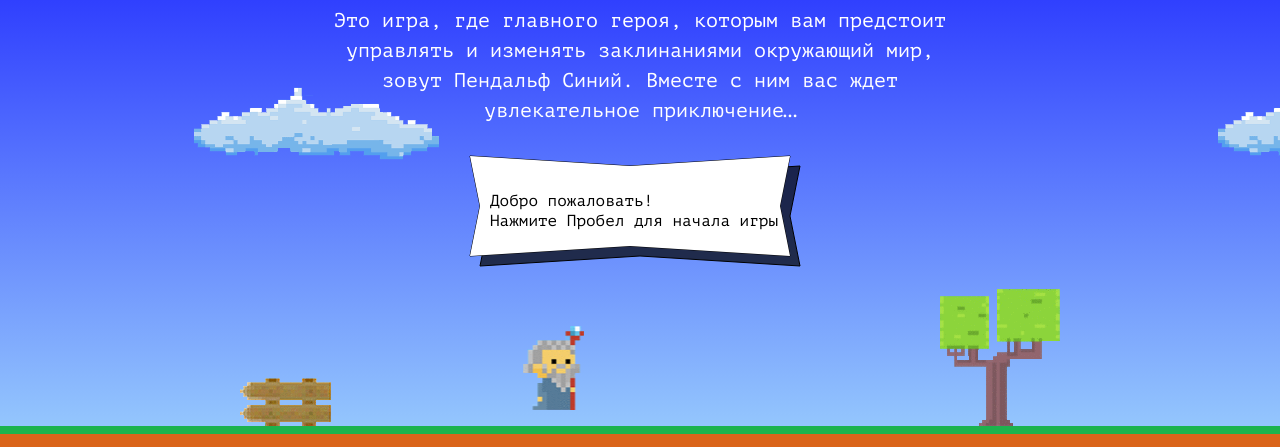
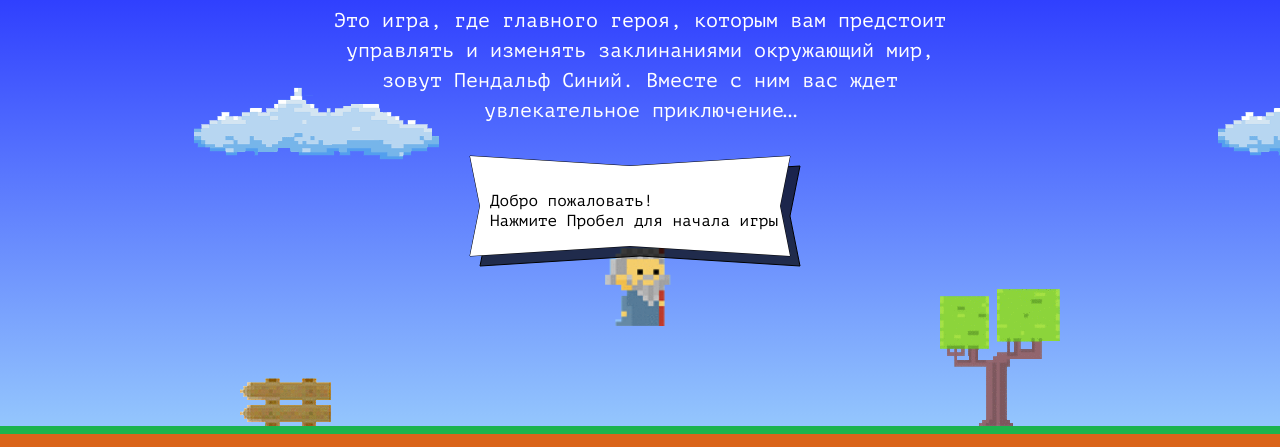
Before and after one commit to validcoderu/323639-code-and-magick-21, a website: page index.html in a window 1280 px wide. Shown: the part 203-650 px from the top of the page. Drawn offline with Linux system fonts and the light colour scheme.

Commit message:
Customize settings

```diff
--- a/index.html
+++ b/index.html
@@ -180,6 +180,26 @@
   </div>
 </template>
 
+<script>
+  'use strict';
+
+  var fireballSize = 22;
+  var getFireballSpeed = function (left) {
+    return left ? 2 : 5;
+  }
+  var wizardSpeed = 3;
+  var wizardWidth = 70;
+  var getWizardHeight = function () {
+    return 1.337  * wizardWidth;
+  }
+  var getWizardX = function (width) {
+    return width / 2 - wizardWidth / 2;
+  }
+  var getWizardY = function (height) {
+      return height * 2 / 3 - getWizardHeight();
+  }
+</script>
+
 <script src="js/game.js"></script>
 
 </body>
```
